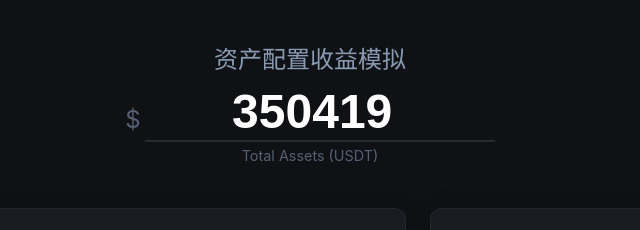
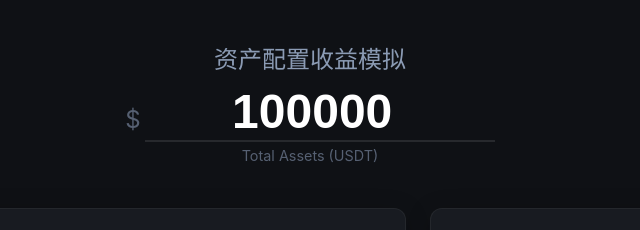
Before and after one commit to chionyuan/crypto_earn, a plain HTML site: page index.html in a window 1280 px wide. Shown: the top 230 px of the page, 330-970 px from the left. Drawn offline with Linux system fonts and the light colour scheme.

Commit message:
Update index.html

```diff
--- a/index.html
+++ b/index.html
@@ -323,7 +323,7 @@
         <h1>资产配置收益模拟</h1>
         <div class="balance-display">
             <span class="currency">$</span>
-            <input type="number" id="totalBalance" class="main-input" value="350419">
+            <input type="number" id="totalBalance" class="main-input" value="100000">
         </div>
         <div style="color: var(--text-muted); font-size: 0.9rem; margin-top: 5px;">Total Assets (USDT)</div>
     </div>
```
